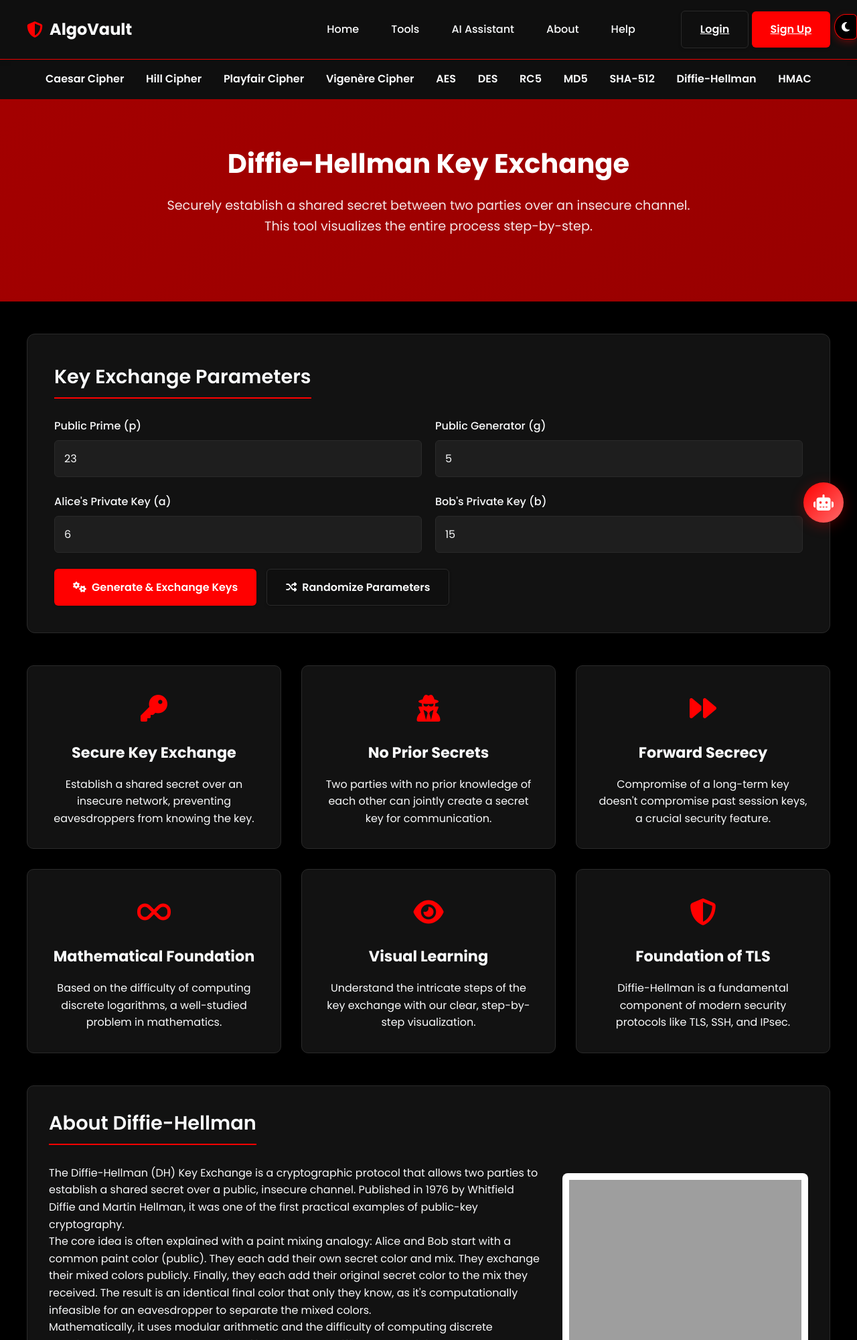
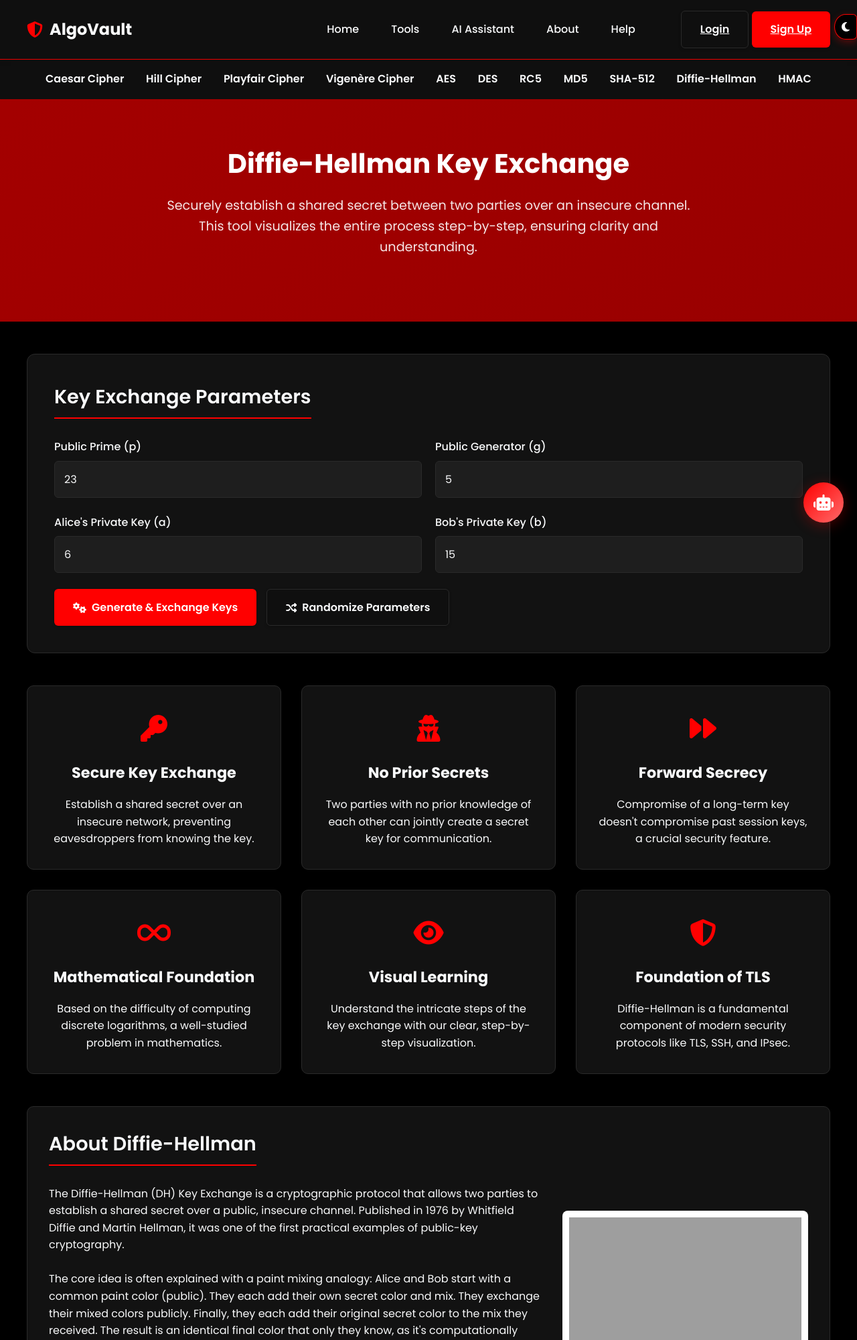
Before and after one commit to The-Web-Dev-Forge/AlgoVault, a Django app: page /diffie_hellman/ in a window 1280 px wide. Shown: the top 2000 px of the page at 67% size. Run offline with Django 5.2, Linux system fonts and the light colour scheme; grey boxes are pictures that could not be loaded.

Commit message:
feat(crypto): Update Diffie Hellman template with enhanced interface

```diff
--- a/Cryptography/templates/diffie_hellman.html
+++ b/Cryptography/templates/diffie_hellman.html
@@ -1,7 +1,7 @@
 {% extends "base.html" %}
 {% load static %}
 
-{% block title %}Diffie-Hellman Key Exchange Visualizer{% endblock %}
+{% block title %}Diffie Hellman | AlgoVault{% endblock %}
 
 {% block extra_head %}
     {# This block allows you to add page-specific CSS links in your base.html #}
@@ -12,7 +12,7 @@
 <section class="hero" id="home">
     <div class="container">
         <h1>Diffie-Hellman Key Exchange</h1>
-        <p>Securely establish a shared secret between two parties over an insecure channel. This tool visualizes the entire process step-by-step.</p>
+        <p>Securely establish a shared secret between two parties over an insecure channel. This tool visualizes the entire process step-by-step, ensuring clarity and understanding.</p>
     </div>
 </section>
 
@@ -191,18 +191,17 @@
         <div class="info-content">
             <div class="info-text">
                 <p>The Diffie-Hellman (DH) Key Exchange is a cryptographic protocol that allows two parties to establish a shared secret over a public, insecure channel. Published in 1976 by Whitfield Diffie and Martin Hellman, it was one of the first practical examples of public-key cryptography.</p>
-                <p>The core idea is often explained with a paint mixing analogy: Alice and Bob start with a common paint color (public). They each add their own secret color and mix. They exchange their mixed colors publicly. Finally, they each add their original secret color to the mix they received. The result is an identical final color that only they know, as it's computationally infeasible for an eavesdropper to separate the mixed colors.</p>
-                <p>Mathematically, it uses modular arithmetic and the difficulty of computing discrete logarithms. While the DH method itself is resistant to sniffing attacks, it is vulnerable to Man-in-the-Middle (MitM) attacks if used without authentication (e.g., digital signatures).</p>
+                <br><p>The core idea is often explained with a paint mixing analogy: Alice and Bob start with a common paint color (public). They each add their own secret color and mix. They exchange their mixed colors publicly. Finally, they each add their original secret color to the mix they received. The result is an identical final color that only they know, as it's computationally infeasible for an eavesdropper to separate the mixed colors.</p>
+                <br><p>Mathematically, it uses modular arithmetic and the difficulty of computing discrete logarithms. While the DH method itself is resistant to sniffing attacks, it is vulnerable to Man-in-the-Middle (MitM) attacks if used without authentication (e.g., digital signatures).</p>
             </div>
             <div class="info-image">
-                <img src="https://i.imgur.com/u1n2tSc.png" alt="Diffie-Hellman Paint Analogy">
+                <img src="https://miro.medium.com/v2/resize:fit:1200/1*Ts5kh3nrMp2LP2uBT35OHQ.jpeg" alt="Diffie-Hellman Paint Analogy">
             </div>
         </div>
     </section>
 
     <section class="info-section" id="help">
         <h2 class="section-title">How to Use</h2>
-        <div class="info-content">
             <div class="info-text">
                 <ol>
                     <li><strong>Public Parameters:</strong> Alice and Bob agree on a public prime number (p) and a generator (g). You can use the defaults or provide your own.</li>
@@ -212,7 +211,6 @@
                     <li><strong>Randomize:</strong> Use the "Randomize Parameters" button to try the exchange with different valid numbers.</li>
                 </ol>
             </div>
-        </div>
     </section>
 </main>
 {% endblock %}
```
